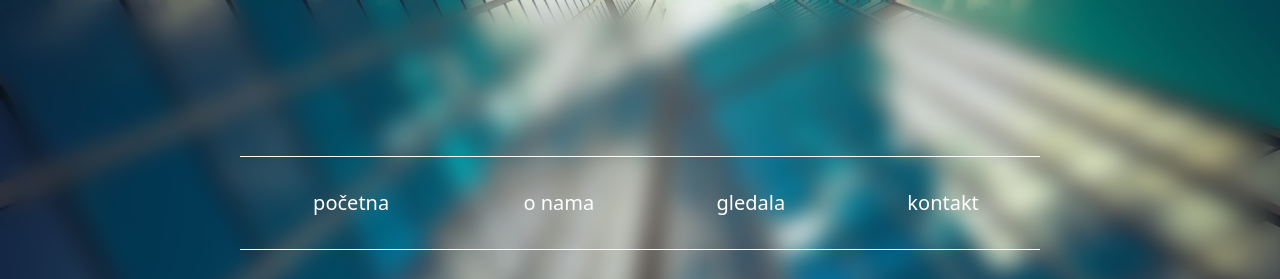
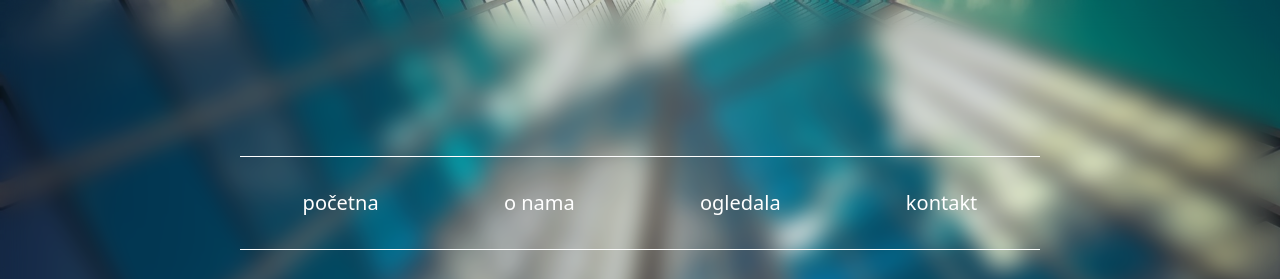
Before and after one commit to Proboskis/glasswebsite, a Next.js app: page / in a window 1280 px wide. Shown: the top 279 px of the page. Built offline with nearby package versions, Linux system fonts and the light colour scheme.

Commit message:
7. refactoring the navbar links, NavigationLink.tsx is now its own component with props.

```diff
--- a/src/app/Navbar.tsx
+++ b/src/app/Navbar.tsx
@@ -1,25 +1,20 @@
-import Link from 'next/link'
-
+import NavigationLink from "./NavigationLink";
 
 export default function Navigation() {
     return (
         <div className="min-w-screen flex justify-center w-auto">
             <ul className="flex flex-row justify-around w-[50rem] border-white text-xl font-thin text-white border-y py-8">
                 <li>
-                    <Link href="#" className="relative px-3 after:content-[''] after:absolute after:block after:w-[100%]
-                    after:h-[3px] after:bg-orange-600 after:scale-x-0 after:transform-gpu after:duration-300 after:my-5
-                    after:rounded-md hover:after:scale-x-[1]">
-                        početna
-                    </Link>
+                    <NavigationLink name={"početna"} href={'#'} />
                 </li>
                 <li>
-                    <Link href="#">o nama</Link>
+                    <NavigationLink name={"o nama"} href={'#'} />
                 </li>
                 <li>
-                    <Link href="#">gledala</Link>
+                    <NavigationLink name={"ogledala"} href={'#'} />
                 </li>
                 <li>
-                    <Link href="#">kontakt</Link>
+                    <NavigationLink name={"kontakt"} href={'#'} />
                 </li>
             </ul>
         </div>
--- /dev/null
+++ b/src/app/NavigationLink.tsx
@@ -0,0 +1,11 @@
+import Link from "next/link";
+
+export default function NavigationLink({href, name}) {
+    return (
+        <Link href={href} className="relative px-3 after:content-[''] after:absolute after:block after:w-[100%]
+            after:h-[3px] after:bg-orange-600 after:scale-x-0 after:transform-gpu after:duration-300 after:my-5
+            after:rounded-md hover:after:scale-x-[1]">
+            {name}
+        </Link>
+    );
+}
--- a/tailwind.config.js
+++ b/tailwind.config.js
@@ -9,6 +9,10 @@ module.exports = {
     "./src/**/*.{js,ts,jsx,tsx}",
   ],
   theme: {
-    extend: {},
+    extend: {
+      colors: {
+        "githubOrange": "#fd8c73",
+      }
+    },
   }
 }
```
